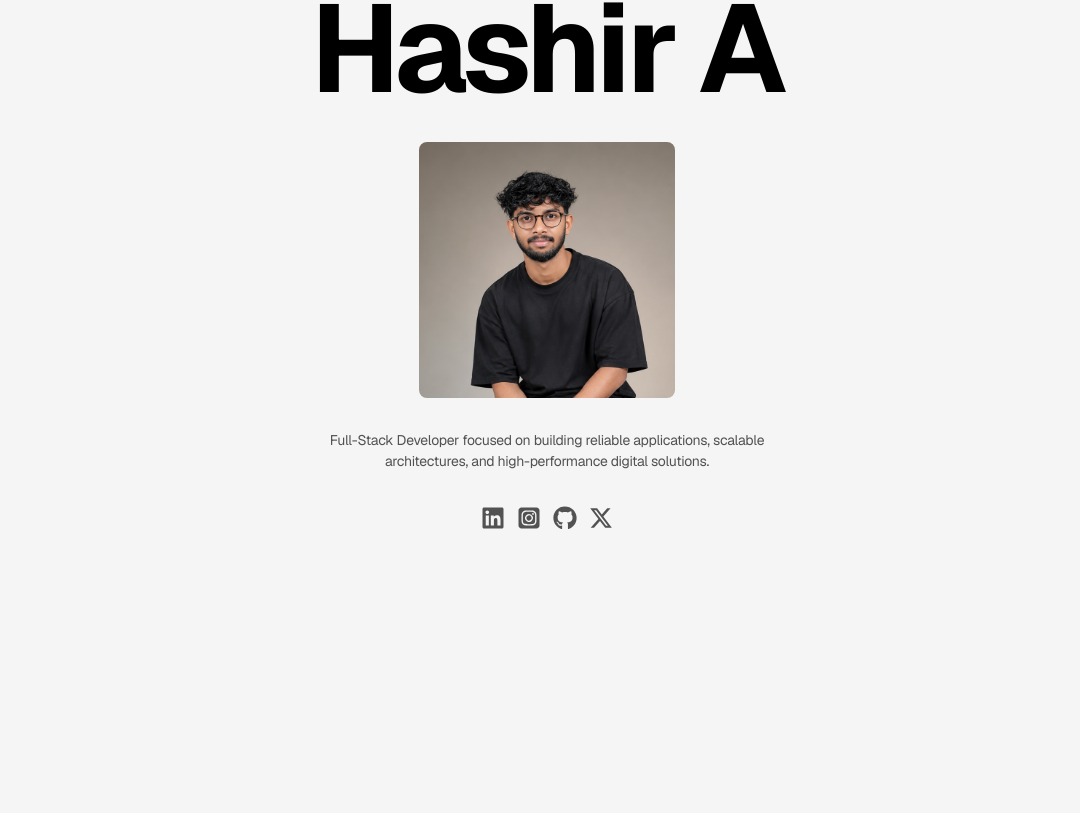
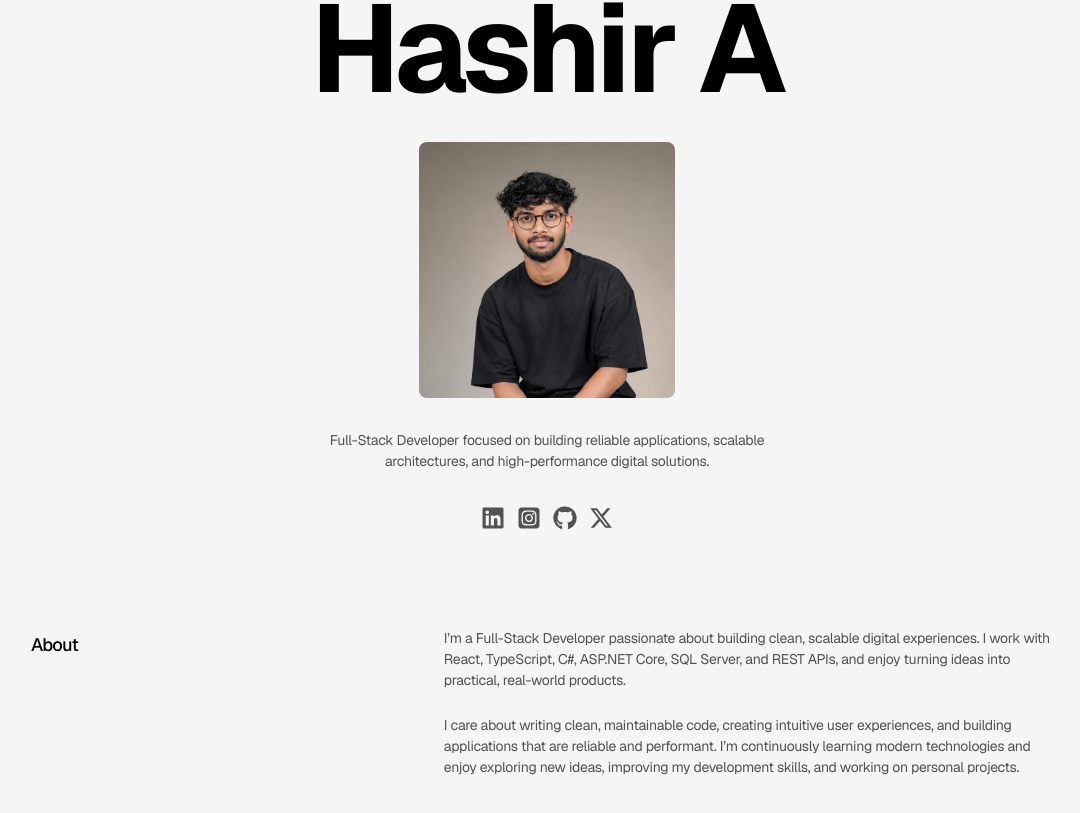
Before and after one commit to abouthashir/portfolio, a React (Vite) app: page / in a window 1280 px wide. Shown: the part 211-1024 px from the top of the page, without its empty margins (93-1173 px from the left). Before the commit the page ends 800 px from the top, so only its background shows below. Built offline with nearby package versions, Linux system fonts and the light colour scheme.

Commit message:
Add Reveal component for scroll-in animations

```diff
--- a/src/App.tsx
+++ b/src/App.tsx
@@ -1,16 +1,21 @@
 import Header from "./components/Header"
 import Hero from "./components/Hero"
+import About from "./components/About"
+import Reveal from "./components/Reveal"
 
 function App() {
   return (
-    <div className="mx-auto max-w-290 px-4 md:px-16">
+    <div className="mx-auto max-w-290 px-4 pb-16 md:px-16">
       <Header name="Hashir A" />
-      <main>
+      <main className="flex flex-col gap-24">
         <Hero
           name="Hashir A"
           intro="Full-Stack Developer focused on building reliable applications, scalable architectures, and high-performance digital solutions."
         />
-
+        <Reveal>
+          <About />
+        </Reveal>
+        <hr className="border-border" />
       </main>
     </div>
   )
--- /dev/null
+++ b/src/components/About.tsx
@@ -0,0 +1,20 @@
+function About() {
+    return (
+        <section id="about" className="flex flex-col gap-6 md:flex-row md:items-start md:justify-between">
+            <h2 className="text-lg leading-8.5 font-medium">About</h2>
+
+            <div className="flex flex-col gap-6 md:w-3/5">
+                <p className="text-sm text-muted">
+                    I’m a Full-Stack Developer passionate about building clean, scalable digital experiences. I work with React, TypeScript, C#, ASP.NET Core, SQL Server, and REST APIs, and enjoy turning ideas into practical, real-world products.
+
+                </p>
+                <p className="text-sm text-muted">
+                    I care about writing clean, maintainable code, creating intuitive user experiences, and building applications that are reliable and performant. I’m continuously learning modern technologies and enjoy exploring new ideas, improving my development skills, and working on personal projects.
+
+                </p>
+            </div>
+        </section>
+    )
+}
+
+export default About
--- a/src/components/Hero.tsx
+++ b/src/components/Hero.tsx
@@ -11,7 +11,7 @@ type SocialLink = {
 const socialLinks: SocialLink[] = [
     { label: 'LinkedIn', href: 'https://www.linkedin.com/in/about-hashir', icon: FaLinkedin },
     { label: 'Instagram', href: 'https://www.instagram.com/YOUR-USERNAME', icon: FaSquareInstagram },
-    { label: 'Github', href: 'https://github.com/YOUR-USERNAME', icon: FaGithub },
+    { label: 'Github', href: 'https://github.com/abouthashir', icon: FaGithub },
     { label: 'X', href: 'https://x.com/YOUR-USERNAME', icon: FaXTwitter },
 ]
 
@@ -22,7 +22,7 @@ type HeroProps = {
 
 function Hero({ name, intro }: HeroProps) {
     return (
-        <section className="flex animate-hero-in flex-col items-center gap-8 pt-24 text-center motion-reduce:animate-none">
+        <section className="flex animate-reveal flex-col items-center gap-8 pt-24 text-center motion-reduce:animate-none">
             <h1 className="text-[76px] leading-[1.1] font-bold tracking-[-0.04em] md:text-[124px] md:leading-none">
                 {name}
             </h1>
--- /dev/null
+++ b/src/components/Reveal.tsx
@@ -0,0 +1,36 @@
+import { useEffect, useRef, useState, type ReactNode } from 'react'
+
+type RevealProps = {
+    children: ReactNode
+}
+
+function Reveal({ children }: RevealProps) {
+    const ref = useRef<HTMLDivElement>(null)
+    const [isVisible, setIsVisible] = useState(false)
+
+    useEffect(() => {
+        const element = ref.current
+        if (!element) return
+
+        const observer = new IntersectionObserver(([entry]) => {
+            if (entry.isIntersecting) {
+                setIsVisible(true)
+                observer.disconnect()
+            }
+        })
+
+        observer.observe(element)
+        return () => observer.disconnect()
+    }, [])
+
+    return (
+        <div
+            ref={ref}
+            className={isVisible ? 'animate-reveal motion-reduce:animate-none' : 'translate-y-37.5 opacity-0'}
+        >
+            {children}
+        </div>
+    )
+}
+
+export default Reveal
--- a/src/index.css
+++ b/src/index.css
@@ -19,13 +19,13 @@
 
     /* Page-load animations (values taken from the template) */
   --animate-header-in: header-in 1.4s cubic-bezier(0.44, 0, 0.56, 1) both;
-  --animate-hero-in: hero-in 1.4s cubic-bezier(0.44, 0, 0.56, 1) both;
+ --animate-reveal: reveal 1.4s cubic-bezier(0.44, 0, 0.56, 1) both;
 
   @keyframes header-in {
     from { transform: translateY(-150px); opacity: 0; }
     to   { transform: translateY(0);      opacity: 1; }
   }
-  @keyframes hero-in {
+  @keyframes reveal {
     from { transform: translateY(150px); opacity: 0; }
     to   { transform: translateY(0);     opacity: 1; }
   }
```
